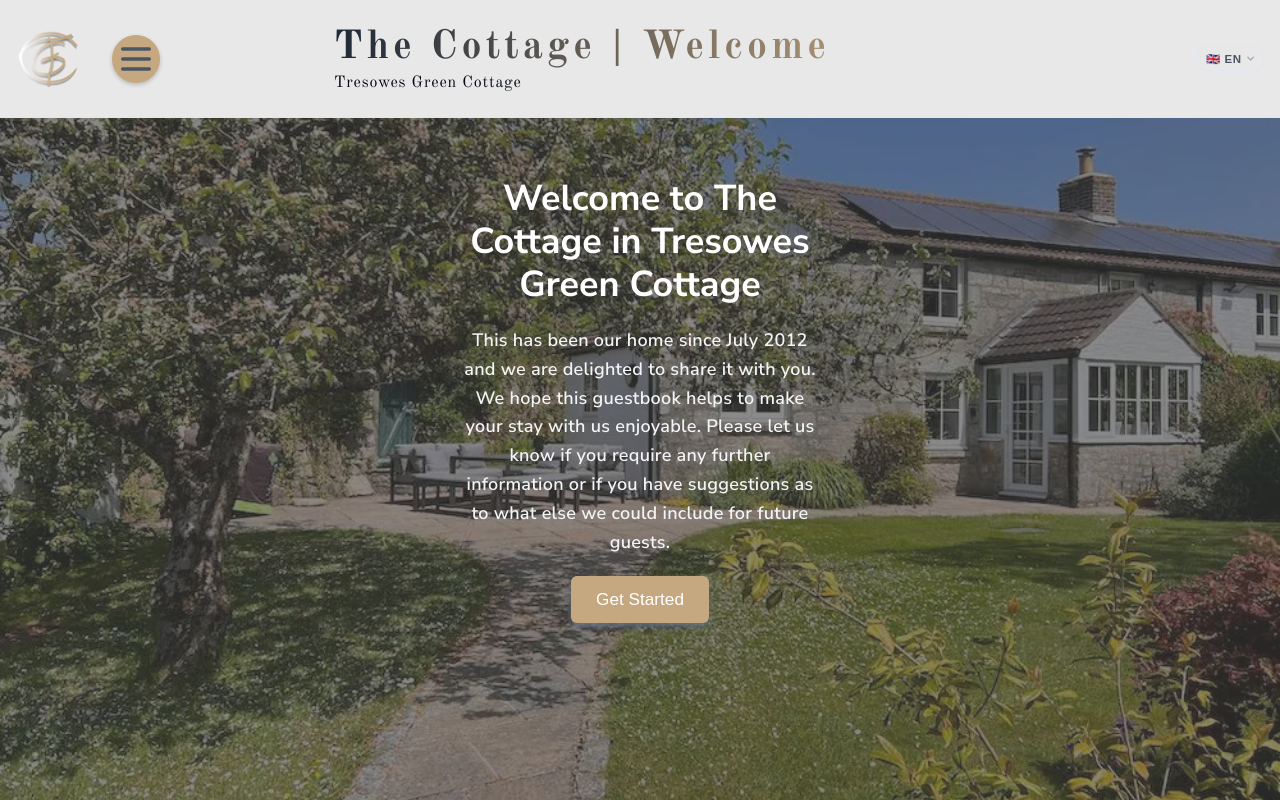
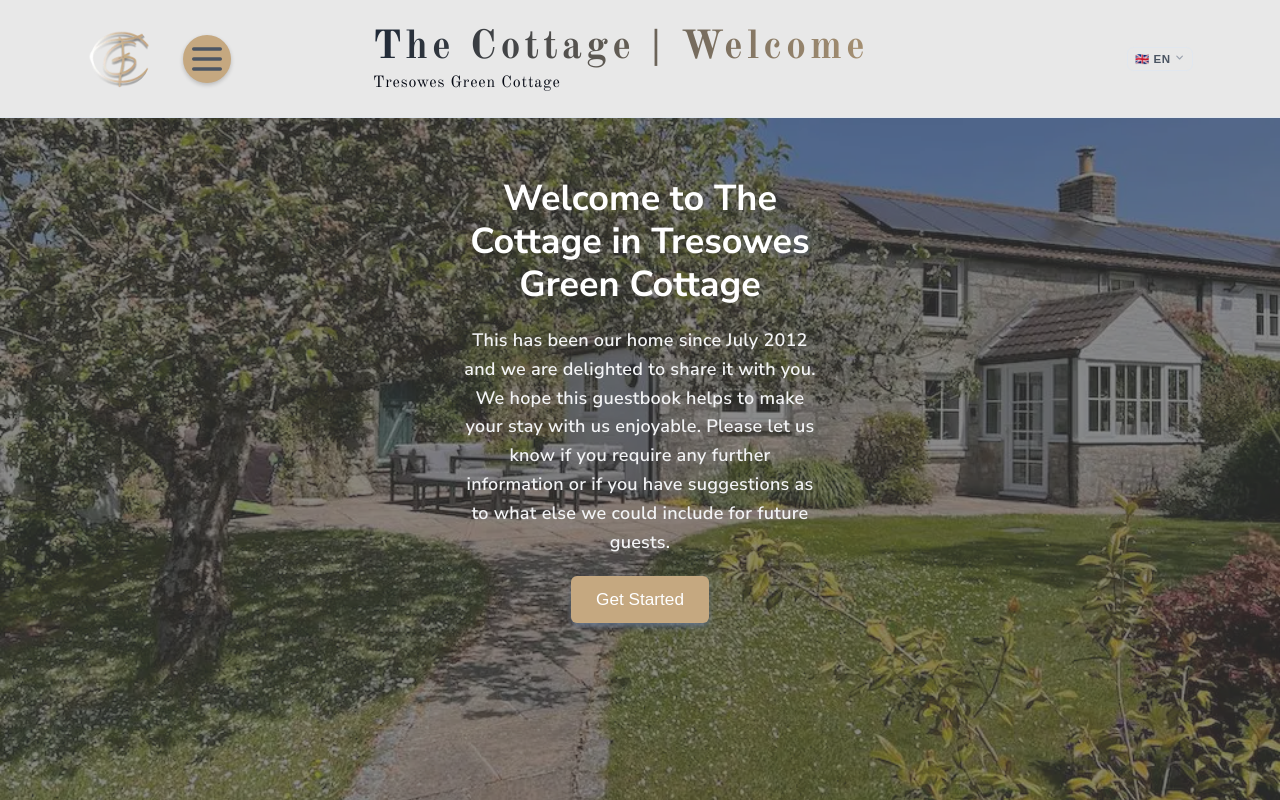
Before and after one commit to Konstantine1307/cottage-guidebook-v2, a website built with Vite: page src/index.html in a window 1280 px wide. Built offline with nearby package versions, Linux system fonts and the light colour scheme.

Commit message:
fix: simplify navbar layout from grid to flexbox with space-around alignment
Replaced 3-column grid with flexbox, removed navbar-right container,
centered navbar-left content, adjusted lang dropdown button alignment.

```diff
--- a/src/styles/global.css
+++ b/src/styles/global.css
@@ -496,8 +496,9 @@ dialog::backdrop {
   left: 0;
   width: 100%;
   z-index: 100;
-  display: grid;
-  grid-template-columns: 1fr auto 1fr;
+  display: flex;
+  flex-direction: row;
+  justify-content: space-around;
   align-items: center;
   padding: 0.5rem 1rem;
   background: var(--color-background);
@@ -508,7 +509,7 @@ dialog::backdrop {
   display: flex;
   align-items: center;
   gap: 2rem;
-  justify-content: flex-start;
+  justify-content: center;
 }
 
 .navbar-logo {
@@ -532,11 +533,6 @@ dialog::backdrop {
   padding: 0.25rem;
 }
 
-.navbar-right {
-  display: flex;
-  align-items: center;
-  justify-content: flex-end;
-}
 
 /* Language dropdown */
 .lang-dropdown {
@@ -545,7 +541,7 @@ dialog::backdrop {
 
 .lang-dropdown-btn {
   display: flex;
-  align-items: center;
+  align-items: left;
   gap: 0.2rem;
   padding: 0.25rem 0.45rem;
   background: transparent;
@@ -644,6 +640,10 @@ dialog::backdrop {
 
 /* Mobile: hide page title, show only property name */
 @media (max-width: 767px) {
+  .navbar {
+    justify-content: space-between;
+  }
+
   .navbar-title-page,
   .navbar-title-separator {
     display: none;
```
